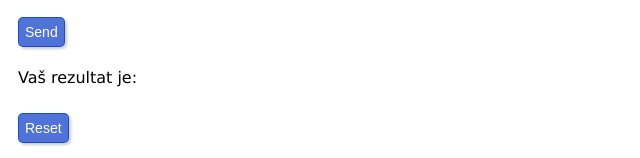
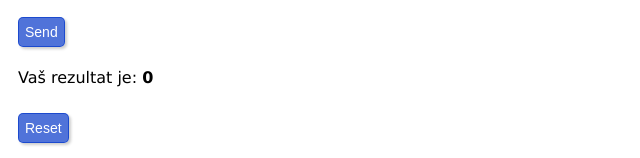
Before and after one commit to blagojevicbojan/quiz-react, a React (Vite) app: page / in a window 1280 px wide. Shown: the part 469-627 px from the top of the page, without its empty margins (0-640 px from the left). Built offline with nearby package versions, Linux system fonts and the light colour scheme.

Commit message:
send quiz and showing score

```diff
--- a/src/App.jsx
+++ b/src/App.jsx
@@ -3,9 +3,11 @@ import questions from "./data";
 import FormQuestions from "./FormQuestions";
 import Score from "./Score";
 import Reset from "./Reset";
+import { QuizProvider } from "./QuizContext";
 
 function App() {
   return (
+    <QuizProvider>
       <div className="App">
         <h1>Kviz</h1>
         <FormQuestions questions={questions} />
@@ -14,6 +16,7 @@ function App() {
           <Reset />
         </>
       </div>
+    </QuizProvider>
   );
 }
 
--- a/src/FormQuestions.jsx
+++ b/src/FormQuestions.jsx
@@ -1,11 +1,22 @@
+import { useContext } from "react";
 import Button from "./Button";
 import Questions from "./Questions";
+import QuizContext from "./QuizContext";
 
 const FormQuestions = ({ questions }) => {
+  const { isSend, sendQuiz } = useContext(QuizContext);
+
+  const handleSend = (e) => {
+    e.preventDefault();
+    sendQuiz();
+  };
+
   return (
     <form>
       <Questions questions={questions} />
-      <Button>Send</Button>
+      {!isSend && (
+        <Button handleClick={(event) => handleSend(event)}>Send</Button>
+      )}
     </form>
   );
 };
--- a/src/Question.jsx
+++ b/src/Question.jsx
@@ -1,7 +1,14 @@
+import { useContext } from "react";
+import QuizContext from "./QuizContext";
+
 const Question = ({ question, ind }) => {
+  const { userAnswers, addUserAnswers } = useContext(QuizContext);
+
   const handleChangedInput = (e) => {
-    console.log(e.target.value);
+    addUserAnswers(e.target.value, ind);
+    console.log(userAnswers);
   };
+
   return (
     <div className="question">
       <p>
--- /dev/null
+++ b/src/QuizContext.jsx
@@ -0,0 +1,37 @@
+import { createContext, useState } from "react";
+import questions from "./data";
+
+const QuizContext = createContext();
+
+export const QuizProvider = ({ children }) => {
+  const [score, setScore] = useState(0);
+  const [isSend, setIsSend] = useState(false);
+  const [userAnswers, setUserAnswers] = useState(new Array(questions.length));
+
+  const addUserAnswers = (answer, ind) => {
+    const newArray = [...userAnswers];
+    newArray[ind] = answer;
+    setUserAnswers((a) => [...newArray]);
+  };
+
+  const finalScore = () => {
+    userAnswers.forEach(
+      (a, i) => questions[i].correct === a && setScore((s) => s + 1)
+    );
+  };
+
+  const sendQuiz = () => {
+    setIsSend(true);
+    finalScore();
+  };
+
+  return (
+    <QuizContext.Provider
+      value={{ score, isSend, userAnswers, addUserAnswers, sendQuiz }}
+    >
+      {children}
+    </QuizContext.Provider>
+  );
+};
+
+export default QuizContext;
--- a/src/Score.jsx
+++ b/src/Score.jsx
@@ -1,7 +1,13 @@
+import { useContext } from "react";
+import QuizContext from "./QuizContext";
+
 const Score = () => {
+  const { score } = useContext(QuizContext);
   return (
     <div className="score">
-      <p>Vaš rezultat je: </p>
+      <p>
+        Vaš rezultat je: <b>{score}</b>
+      </p>
     </div>
   );
 };
```
Lines whose indentation alone changed are shown as unchanged.
